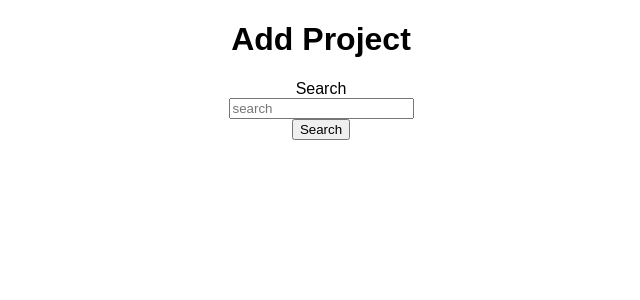
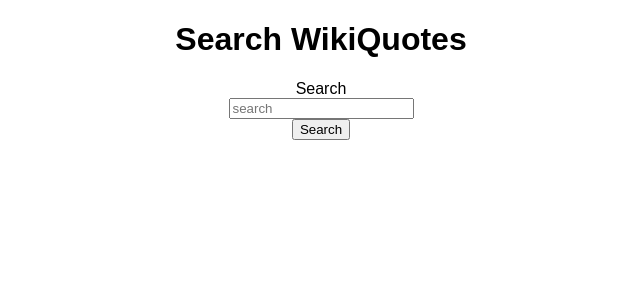
Before and after one commit to sharonhe98/HackBeanpot2018, a React (Create React App) app in the folder movies/: page / in a window 1280 px wide. Shown: the top 300 px of the page, without its empty margins (319-959 px from the left). Built offline with nearby package versions, Linux system fonts and the light colour scheme.

Commit message:
Better error handling

```diff
--- a/movies/src/App.js
+++ b/movies/src/App.js
@@ -32,7 +32,7 @@
   return (
     <div className="App">
       <div className="Search">
-      <h1>Add Project</h1>
+      <h1>Search WikiQuotes</h1>
       <form onSubmit={this.handleSubmit.bind(this)}>
           <div>
               <label>Search</label><br />
```
